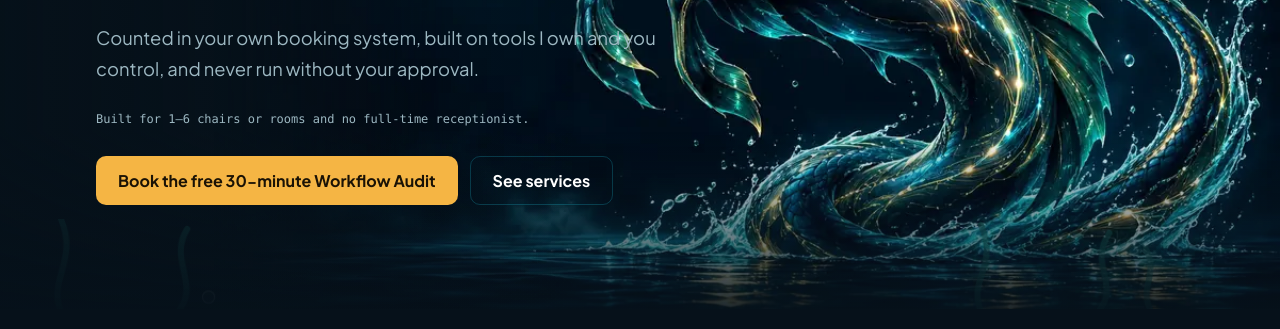
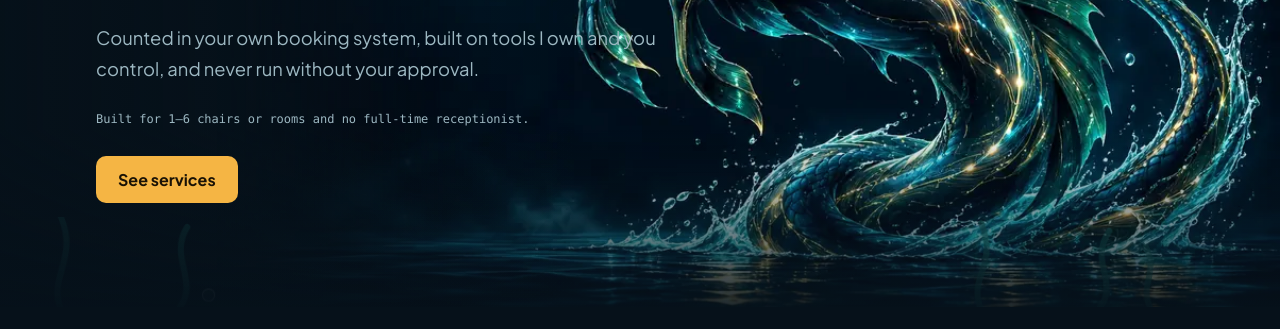
Before and after one commit to Mickey2001too/KelpieGroup, a plain HTML site: page index.html in a window 1280 px wide. Shown: the part 471-800 px from the top of the page. Drawn offline with Linux system fonts and the light colour scheme.

Commit message:
Homepage cleanup: remove the hero Audit button (first audit offer); the Audit card below the calculator band stays as the homepage audit offer

```diff
--- a/index.html
+++ b/index.html
@@ -284,8 +284,7 @@ footer .wrap{display:flex;flex-wrap:wrap;gap:12px 28px;justify-content:space-bet
         <p class="lede">Counted in your own booking system, built on tools I own and you control, and never run without your approval.</p>
         <p class="note">Built for 1–6 chairs or rooms and no full-time receptionist.</p>
         <div class="btn-row">
-          <a class="btn btn-sun" href="https://calendar.app.google/PJZyF1Ht2vgJFSdE9" target="_blank" rel="noopener">Book the free 30-minute Workflow Audit</a>
-          <a class="btn btn-ghost" href="#services" data-go="services">See services</a>
+          <a class="btn btn-sun" href="#services" data-go="services">See services</a>
         </div>
       </div>
     </div>
```
